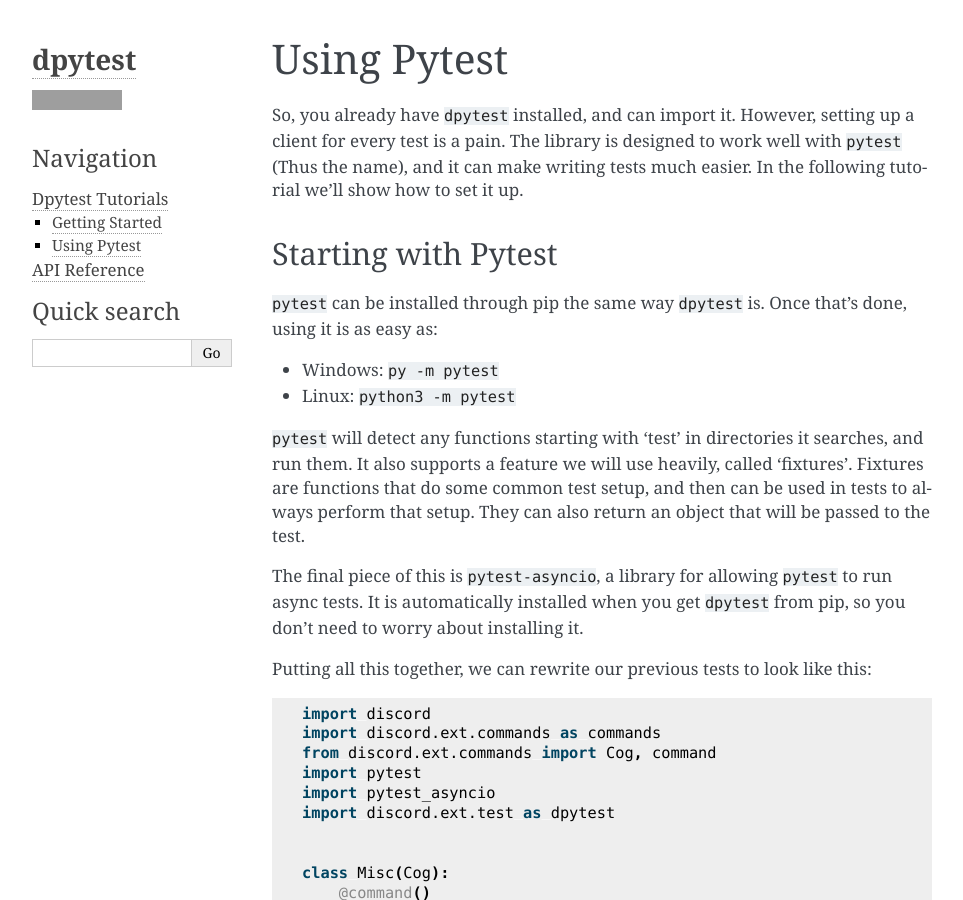
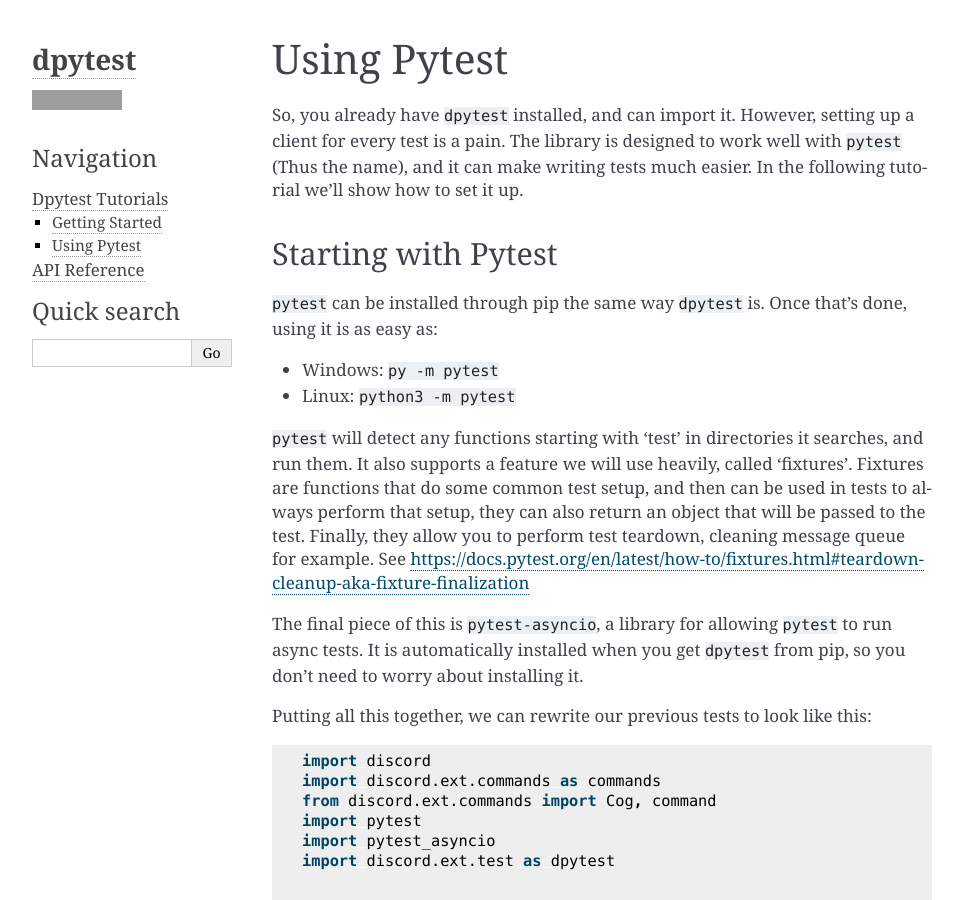
Before and after one commit to CraftSpider/dpytest, a Sphinx documentation site: the page built from docs/tutorials/using_pytest.rst, in a window 1280 px wide and 900 px high. Shown: the whole window, without its empty margins (148-1111 px from the left). Built offline with Sphinx 7.4.7, drawn with Linux system fonts in a browser that asks for light colours; grey boxes are pictures that could not be loaded.

Commit message:
Add a word about yield fixture allowing test teardown

```diff
--- a/docs/tutorials/using_pytest.rst
+++ b/docs/tutorials/using_pytest.rst
@@ -17,8 +17,9 @@ as:
 
 ``pytest`` will detect any functions starting with 'test' in directories it searches, and run them. It also supports
 a feature we will use heavily, called 'fixtures'. Fixtures are functions that do some common test setup, and
-then can be used in tests to always perform that setup. They can also return an object that will be passed to
-the test.
+then can be used in tests to always perform that setup, they can also return an object that will be passed to
+the test. Finally, they allow you to perform test teardown, cleaning message queue for example.
+See https://docs.pytest.org/en/latest/how-to/fixtures.html#teardown-cleanup-aka-fixture-finalization
 
 The final piece of this is ``pytest-asyncio``, a library for allowing ``pytest`` to run async tests. It is
 automatically installed when you get ``dpytest`` from pip, so you don't need to worry about installing it.
```
